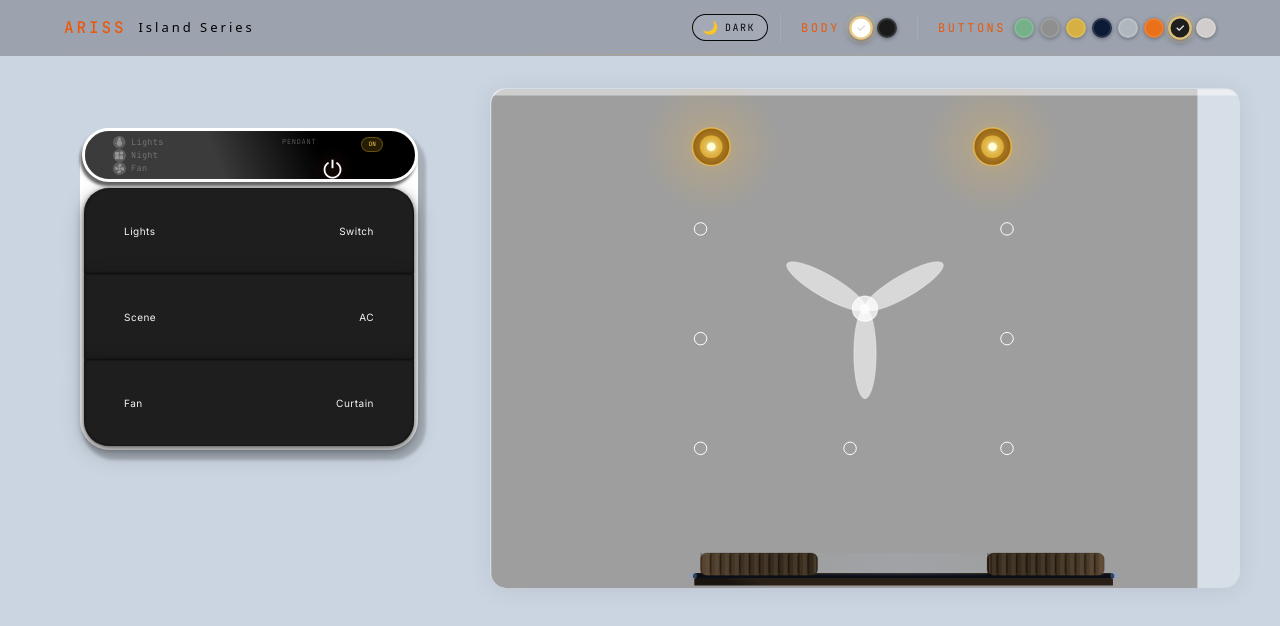
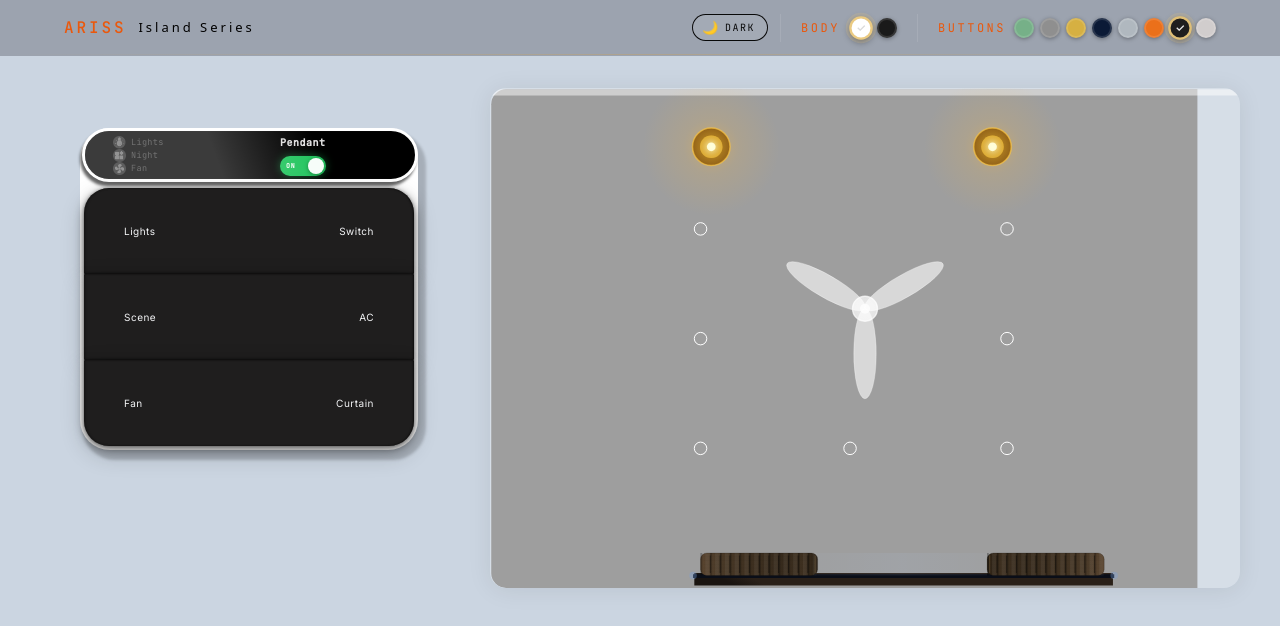
Before and after one commit to shaikhmoiz3010/ariss-island-series, a React (Vite) app: page / in a window 1280 px wide. Both pictures are taken after a click on the element "Switch". Shown: the top 626 px of the page. Built offline with nearby package versions, Linux system fonts and the light colour scheme.

Commit message:
display update

```diff
--- a/src/components/Display/states/ACTempDisplay.jsx
+++ b/src/components/Display/states/ACTempDisplay.jsx
@@ -14,11 +14,9 @@ export default function ACTempDisplay({ device }) {
     }}>
 
       {/* label + value row */}
-      <div className="" style={{ display:"flex", alignItems:"baseline", gap:"6px" }}>
-        <span className="font-sans " style={{
-
+      <div className="" style={{ display:"flex", alignItems:"baseline", gap:"8px" }}>
+        <span className="font-sans text-white " style={{
           fontSize:      "15px",
-          color:         "rgba(255,255,255,0.55)",
           fontWeight:    500,
           letterSpacing: "0.5px",
         }}>
@@ -33,22 +31,22 @@ export default function ACTempDisplay({ device }) {
           lineHeight:    1,
         }}>
           {temp}
-          <span style={{ fontSize:"10px", fontWeight:300, color:"rgba(255,255,255,0.45)", marginLeft:"1px" }}>°c</span>
+          <span style={{ fontSize:"13px", fontWeight:300, color:"rgba(255,255,255,0.45)", marginLeft:"1px" }}>°c</span>
         </span>
       </div>
 
       {/* slider track + blue dot */}
-      <div style={{ position:"relative", height:"6px" }}>
+      <div style={{width:"90px", position:"relative", height:"1px" }}>
         {/* track */}
         <div style={{
           position:     "absolute",
-          top:          "50%",
+          top:          "20%",
           transform:    "translateY(-50%)",
           left:         0,
           right:        0,
-          height:       "3px",
-          borderRadius: "3px",
-          background:   "rgba(255,255,255,0.20)",
+          height:       "6px",
+          borderRadius: "6px",
+          background:   "rgba(255,255,255,0.80)",
         }}/>
         {/* filled portion */}
         <div style={{
@@ -57,8 +55,8 @@ export default function ACTempDisplay({ device }) {
           transform:    "translateY(-50%)",
           left:         0,
           width:        `${pct}%`,
-          height:       "3px",
-          borderRadius: "3px",
+          height:       "6px",
+          borderRadius: "6px",
           background:   "rgba(255,255,255,0.55)",
           transition:   "width 0.2s ease",
         }}/>
@@ -68,8 +66,8 @@ export default function ACTempDisplay({ device }) {
           top:          "50%",
           left:         `${pct}%`,
           transform:    "translate(-50%, -50%)",
-          width:        "10px",
-          height:       "10px",
+          width:        "13px",
+          height:       "13px",
           borderRadius: "50%",
           background:   "#3b82f6",
           boxShadow:    "0 0 6px rgba(59,130,246,0.70)",
--- a/src/components/Display/states/CurtainDisplay.jsx
+++ b/src/components/Display/states/CurtainDisplay.jsx
@@ -1,27 +1,133 @@
-import StatusPill from "../../ui/StatusPill";
-import ProgressBar from "../../ui/ProgressBar";
+import { useEffect, useRef } from "react";
 
 export default function CurtainDisplay({ device }) {
   const { pos, moving, dir } = device;
-  const pillText = moving ? (dir === "open" ? "OPENING →" : "← CLOSING") : pos >= 100 ? "OPEN" : pos <= 0 ? "CLOSED" : "PAUSED";
+  const canvasRef = useRef(null);
+
+  const pillText    = moving
+    ? (dir === "open" ? "OPENING →" : "← CLOSING")
+    : pos >= 100 ? "OPEN" : pos <= 0 ? "CLOSED" : "PAUSED";
   const pillVariant = moving || pos >= 100 ? "curtain" : "off";
+
+  useEffect(() => {
+    const canvas = canvasRef.current;
+    if (!canvas) return;
+    const c  = canvas.getContext("2d");
+    const W  = canvas.width;
+    const H  = canvas.height;
+
+    c.clearRect(0, 0, W, H);
+
+    /* ── window frame ── */
+    const fX = 3, fY = 1, fW = W - 10, fH = H - 1;
+    const fR = 3;
+
+
+
+
+    /* ── curtain track rod ── */
+    c.fillStyle   = "rgba(105,105,105)";
+    c.fillRect(fX + 2, fY + 1, fW - 2, 1);
+
+
+    /* ── curtain panels ── */
+    /* pos 0 = fully closed (panels cover whole window)
+       pos 100 = fully open (panels stacked at edges)   */
+    const openFraction = pos / 100;
+    /* how much each panel is pulled toward its edge */
+    const stackW  = (fW / 2) * openFraction * 0.88;
+    const panelW  = fW / 2 - stackW;
+    const panelH  = fH - 5;
+    const panelY  = fY + 2;
+
+    /* left panel */
+    if (panelW > 1) {
+      drawCurtainPanel(c, fX + 5, panelY, panelW, panelH, "left", pos);
+    }
+    /* right panel */
+    if (panelW > 1) {
+      drawCurtainPanel(c, fX + fW - 3 - panelW, panelY, panelW, panelH, "right", pos);
+    }
+
+    /* ── paused icon overlay ── */
+    if (!moving && pos > 0 && pos < 100) {
+      const cx = W / 2, cy = H / 2 + 2;
+      /* circle bg */
+      c.fillStyle = "rgba(237,66,66)";
+      c.beginPath(); c.arc(cx, cy, 11, 0, Math.PI * 2); c.fill();
+      c.strokeStyle = "rgba(237,66,66)";
+      c.lineWidth = 0.8;
+      c.beginPath(); c.arc(cx, cy,8, 0, Math.PI * 2); c.stroke();
+      /* two pause bars */
+      c.fillStyle   = "rgba(255,255,255)";
+      c.fillRect(cx - 4.5, cy - 5, 2.5, 11);
+      c.fillRect(cx + 2,   cy - 5, 2.5, 11);
+    }
+
+
+
+  }, [pos, moving, dir]);
+
   return (
-    <div className="flex flex-col justify-between h-full p-1.5 px-3">
-      <div className="flex justify-between items-start">
-        <span className="text-[7px] font-mono text-white/30 uppercase tracking-widest">Curtain</span>
-        <StatusPill variant={pillVariant}>{pillText}</StatusPill>
-      </div>
-      <div className="flex items-center justify-center flex-1">
-        <span className="font-mono text-[24px] font-bold text-white/90 tracking-tight">
-          {Math.round(pos)}<span className="text-[11px] font-light text-amber-300 ml-0.5">%</span>
-        </span>
-      </div>
-      <div className="flex flex-col gap-1">
-        <ProgressBar percent={pos} />
-        <span className="text-[5.5px] font-mono text-white/25 text-center tracking-wide uppercase">
-          {moving ? "DOUBLE TAP TO STOP" : "TAP RESUME · HOLD SET"}
-        </span>
-      </div>
+    <div style={{
+      display:        "flex",
+      flexDirection:  "column",
+      justifyContent: "space-between",
+      height:         "100%",
+      padding:        "4px 6px 4px",
+
+    }}>
+
+      {/* top row — label + status pill */}
+
+
+      {/* canvas — animated curtain */}
+      <canvas
+        ref={canvasRef}
+        width={105}
+        height={39}
+        style={{ width: "100%", height: "39px", display: "block" }}
+      />
+
+
+
     </div>
   );
 }
+
+
+function drawCurtainPanel(c, x, y, w, h, side, pos) {
+  if (w < 1) return;
+
+  /* fabric gradient */
+  const g = c.createLinearGradient(x, y, x + w, y);
+  if (side === "left") {
+    g.addColorStop(0.00, "rgba(255,255,255)");
+    g.addColorStop(0.30, "rgba(255,255,255)");
+    g.addColorStop(0.70, "rgba(255,255,255)");
+    g.addColorStop(1.00, "rgba(255,255,255)");
+  } else {
+    g.addColorStop(0.00, "rgba(255,255,255)");
+    g.addColorStop(0.30, "rgba(255,255,255)");
+    g.addColorStop(0.70, "rgba(255,255,255)");
+    g.addColorStop(1.00, "rgba(255,255,255)");
+  }
+  c.fillStyle = g;
+  c.fillRect(x, y, w, h);
+
+  /* pleat fold lines */
+  const foldCount = Math.max(2, Math.floor(w / 6));
+  const foldStep  = w / foldCount;
+  for (let i = 1; i < foldCount; i++) {
+    const fx = x + i * foldStep;
+    /* shadow */
+    c.strokeStyle = "rgba(0,0,0,0.4)";
+    c.lineWidth   = 0.8;
+    c.beginPath(); c.moveTo(fx, y); c.lineTo(fx, y + h); c.stroke();
+    /* highlight */
+    c.strokeStyle = "rgba(143,143,143)";
+    c.lineWidth   = 0.5;
+    c.beginPath(); c.moveTo(fx + 1.8, y); c.lineTo(fx + 0.8, y + h); c.stroke();
+  }
+
+}
--- a/src/components/Display/states/RelayDisplay.jsx
+++ b/src/components/Display/states/RelayDisplay.jsx
@@ -1,16 +1,76 @@
-import StatusPill from "../../ui/StatusPill";
+export default function RelayDisplay({ device }) {
+  const { on, label } = device;
 
-export default function RelayDisplay({ device }) {
   return (
-    <div className="flex flex-col justify-between h-full p-1.5 px-3">
-      <div className="flex justify-between items-start">
-        <span className="text-[7px] font-mono text-white/30 uppercase tracking-widest">{device.label}</span>
-        <StatusPill variant={device.on ? "on" : "off"}>{device.on ? "ON" : "OFF"}</StatusPill>
+    <div style={{
+      display:        "flex",
+      flexDirection:  "column",
+      justifyContent: "center",
+      alignItems:     "flex-start",
+      height:         "100%",
+      padding:        "4px 10px",
+      gap:            "6px",
+      boxSizing:      "border-box",
+    }}>
+
+      {/* device name */}
+      <span style={{
+        fontFamily:    "'JetBrains Mono', monospace",
+        fontSize:      "10px",
+        fontWeight:    600,
+        color:         "rgba(255,255,255,0.88)",
+        letterSpacing: "0.5px",
+      }}>
+        {label}
+      </span>
+
+      {/* sliding toggle pill */}
+      <div style={{
+        position:     "relative",
+        width:        "46px",
+        height:       "20px",
+        borderRadius: "999px",
+        background:   on ? "#22c55e" : "#ef4444",
+        flexShrink:   0,
+        transition:   "background 0.28s ease",
+        boxShadow:    on
+          ? "0 0 8px rgba(34,197,94,0.45)"
+          : "0 0 8px rgba(239,68,68,0.40)",
+      }}>
+
+        {/* ON / OFF label */}
+        <span style={{
+          position:      "absolute",
+          top:           "50%",
+          transform:     "translateY(-50%)",
+          left:          on ? "6px"  : "auto",
+          right:         on ? "auto" : "6px",
+          fontFamily:    "'JetBrains Mono', monospace",
+          fontSize:      "6.5px",
+          fontWeight:    700,
+          letterSpacing: "0.8px",
+          color:         "rgba(255,255,255,0.92)",
+          pointerEvents: "none",
+          userSelect:    "none",
+          transition:    "all 0.28s ease",
+        }}>
+          {on ? "ON" : "OFF"}
+        </span>
+
+        {/* sliding knob */}
+        <div style={{
+          position:     "absolute",
+          top:          "2px",
+          left:         on ? "calc(100% - 18px)" : "2px",
+          width:        "16px",
+          height:       "16px",
+          borderRadius: "50%",
+          background:   "rgba(255,255,255,0.96)",
+          boxShadow:    "0 1px 4px rgba(0,0,0,0.35)",
+          transition:   "left 0.28s cubic-bezier(0.4, 0, 0.2, 1)",
+        }}/>
+
       </div>
-      <div className="flex items-center justify-center flex-1">
-        <span className="text-[24px] drop-shadow-[0_0_8px_rgba(224,96,64,0.5)]">⏻</span>
-      </div>
-      <div />
     </div>
   );
 }
--- a/src/components/Switch/SwitchPanel.jsx
+++ b/src/components/Switch/SwitchPanel.jsx
@@ -6,7 +6,7 @@ import { useDeviceStore }  from "../../state/useDeviceStore";
 import { useCurtainMotor } from "../../hooks/useCurtainMotor";
 import { useHousingTheme, useButtonTheme } from "../../state/useThemeStore";
 
-const FOCUS_TIMEOUT = 4000;
+const FOCUS_TIMEOUT =94000;
 
 export default function SwitchPanel() {
   const devices      = useDeviceStore((s) => s.devices);
@@ -14,7 +14,7 @@ export default function SwitchPanel() {
   const buttonTheme  = useButtonTheme();
   useCurtainMotor(5);
 
-  const { active: motionActive, trigger } = useMotion(6000);
+  const { active: motionActive, trigger } = useMotion(96000);
 
   const [leftState,  setLeftStateRaw]  = useState("idle");
   const [rightState, setRightStateRaw] = useState("idle");
```
